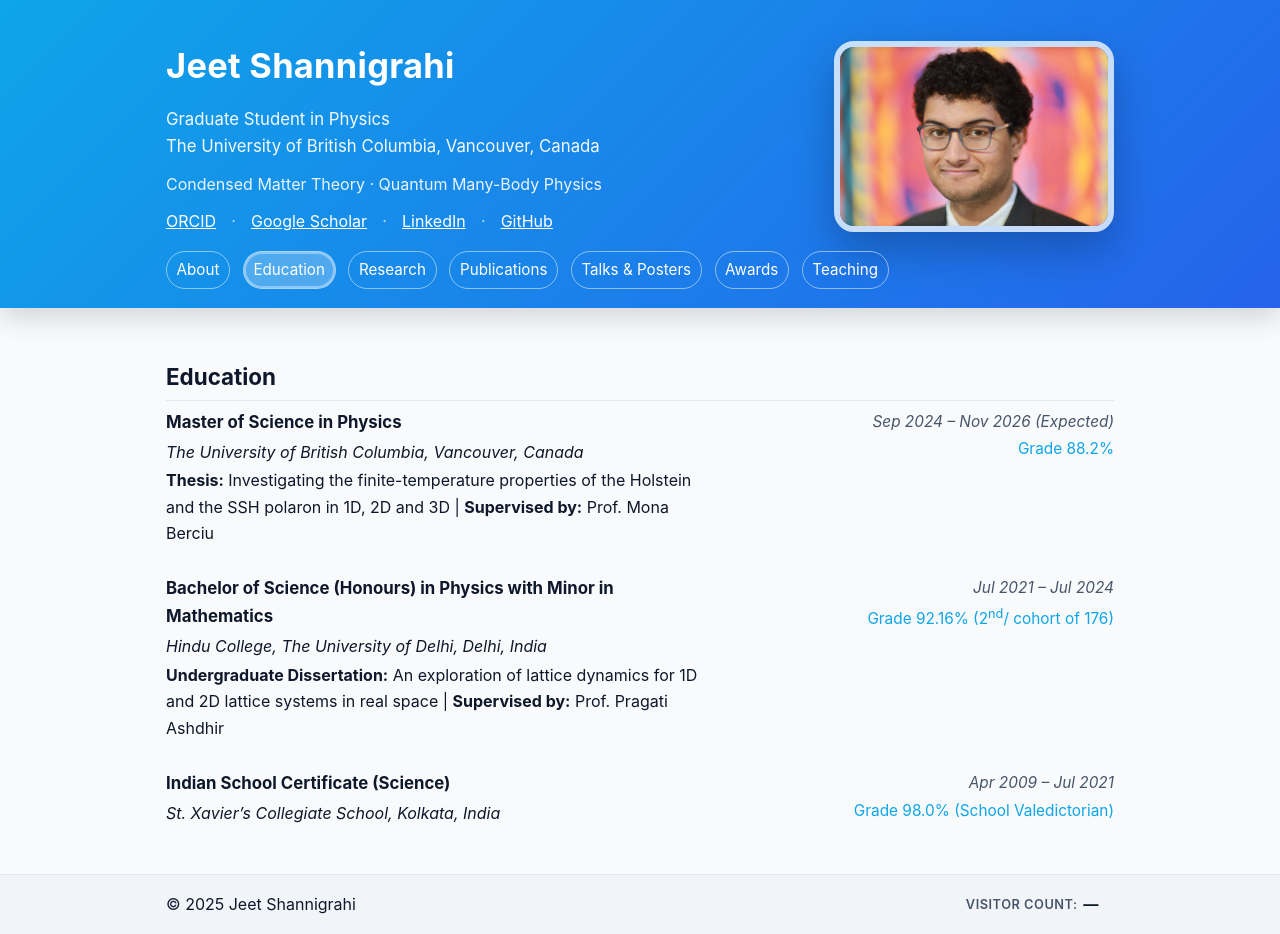
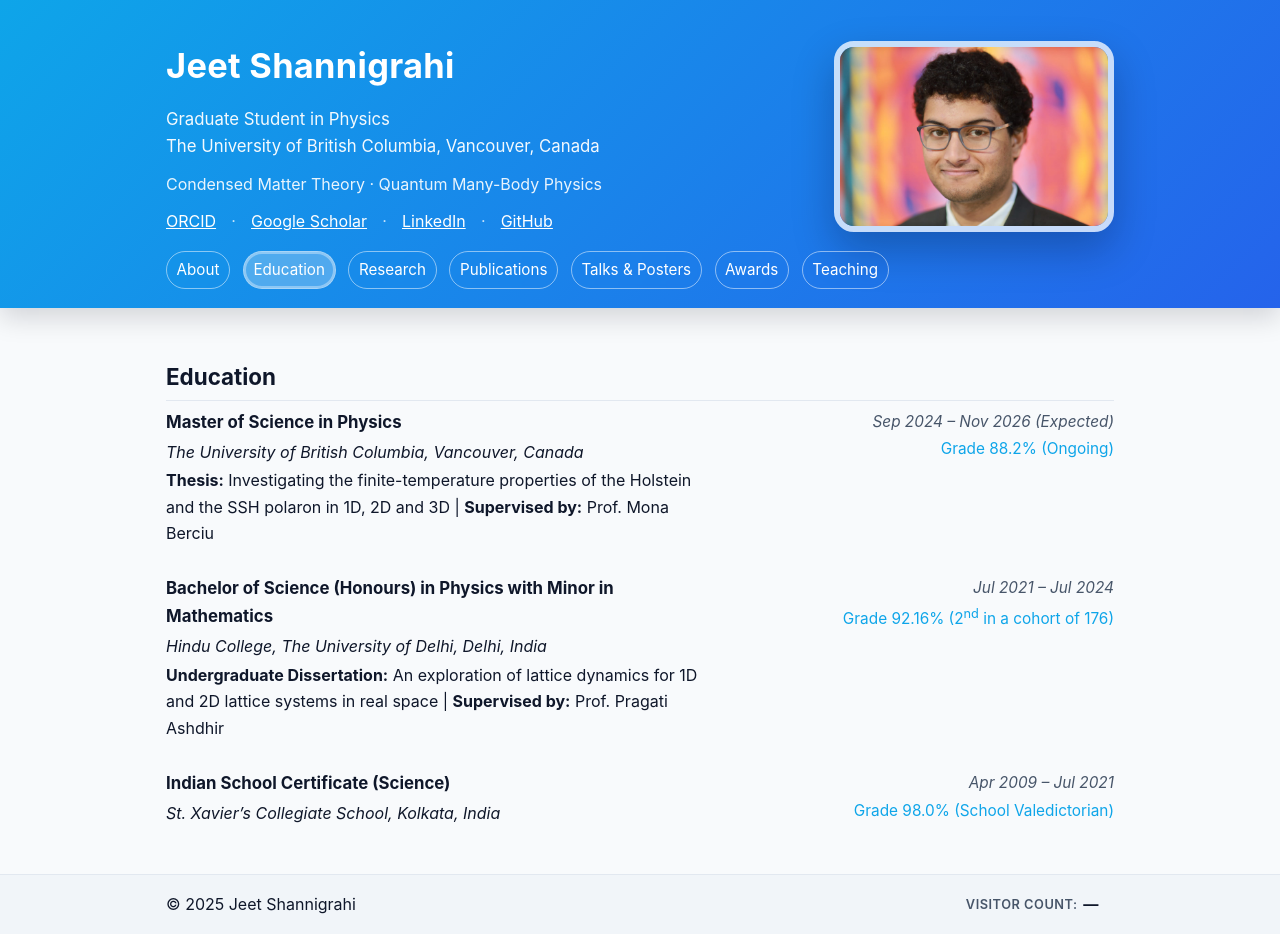
Before and after one commit to JeetShannigrahi21/JeetShannigrahi21.github.io, a Jekyll site: the page built from education/index.md, in a window 1280 px wide. Built offline with Jekyll 4.4.1, drawn with Linux system fonts in a browser that asks for light colours.

Commit message:
Update index.md

```diff
--- a/education/index.md
+++ b/education/index.md
@@ -23,7 +23,7 @@ title: Education
           </div>
       <div class="edu-meta">
         <div class="edu-dates"><em>Sep 2024 &ndash; Nov 2026 (Expected)</em></div>
-        <div class="edu-grade">Grade 88.2% </div>
+        <div class="edu-grade">Grade 88.2% (Ongoing) </div>
       </div>
     </div>
 
@@ -44,7 +44,7 @@ title: Education
           <div class="edu-meta">
             <div class="edu-dates"><em>Jul 2021 &ndash; Jul 2024</em></div>
             <div class="edu-grade">
-              Grade 92.16% (2<sup>nd</sup>/ cohort of 176)
+              Grade 92.16% (2<sup>nd</sup> in a cohort of 176)
             </div>
           </div>
         </div>
```
